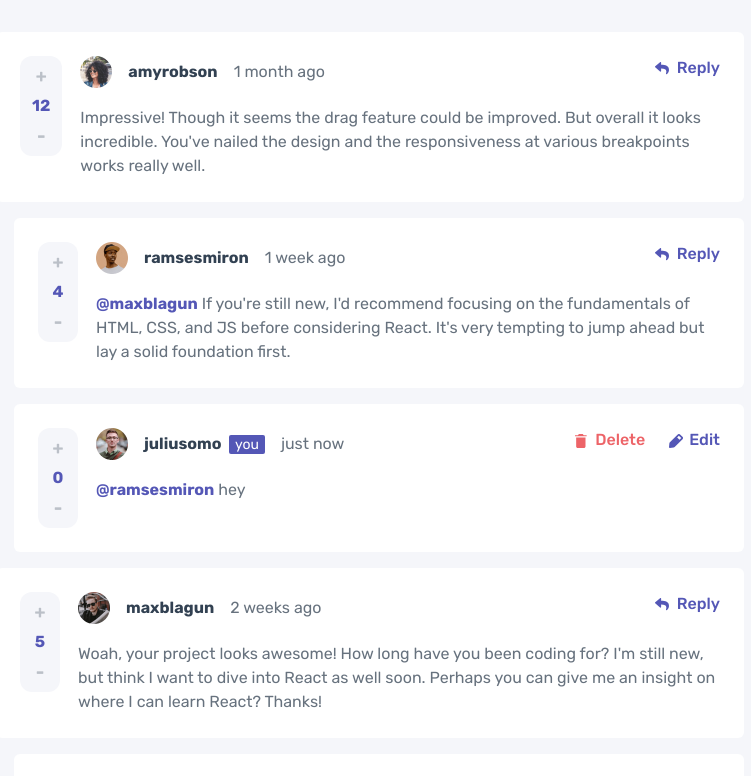
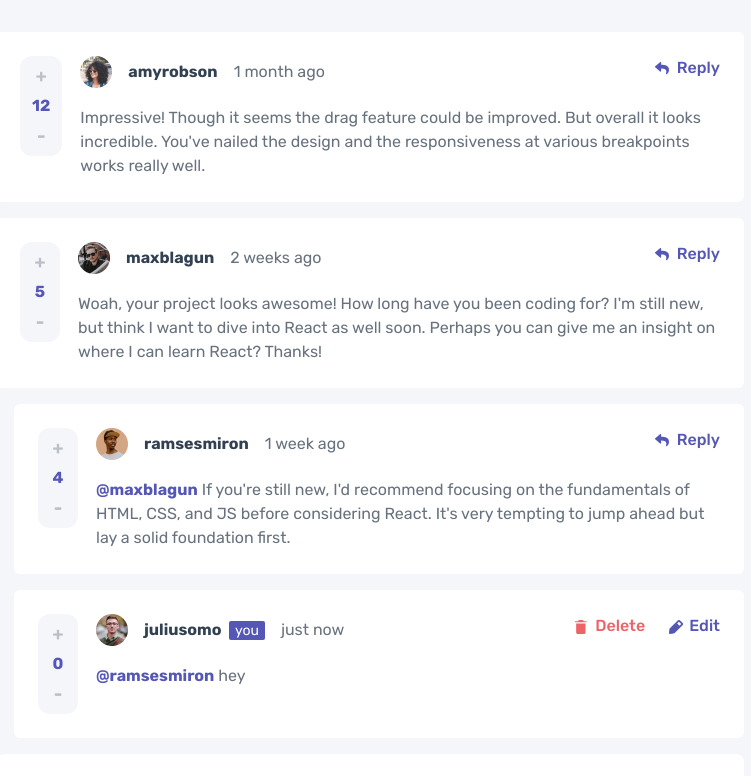
Before and after one commit to anichukwuebuka65/interactive_comment_section, a React (Vite) app: page / in a window 1280 px wide. Shown: the top 776 px of the page, without its empty margins (270-1021 px from the left). Built offline with nearby package versions, Linux system fonts and the light colour scheme.

Commit message:
fixed minor errors

```diff
--- a/src/components/AddComment.tsx
+++ b/src/components/AddComment.tsx
@@ -1,13 +1,13 @@
 import React, { useEffect, useState } from "react";
 import { commentType, userType } from "../types/types";
-import { currentUser } from "../data";
+import { currentUser as user} from "../data";
 
 type addCommentPropType = {
   setData:React.Dispatch<React.SetStateAction<commentType[] >>
 }
 
 export default function AddComment({setData}:addCommentPropType) {
-  const [user, setUser] = useState<userType>(currentUser);
+  //const [user, setUser] = useState<userType>(currentUser);
   const [comment, setComment] = useState(" ");
 
   function handleChange(e: React.ChangeEvent<HTMLTextAreaElement>) {
--- a/src/components/Comment.tsx
+++ b/src/components/Comment.tsx
@@ -14,7 +14,7 @@ type commentPropType = {
 
 
 export default function Comments({comment, setComments, handleCommentUpdate}: commentPropType) {
-  const [replies, setReplies] = useState<repliesType[]>(data)
+  const [replies, setReplies] = useState<repliesType[]>(data.filter(reply => reply.commentId === comment.id))
   const [isTextBoxOpen, setIsTextBoxOpen] = useState(false)
   const [editing, setEditing] = useState(false)
 
```
